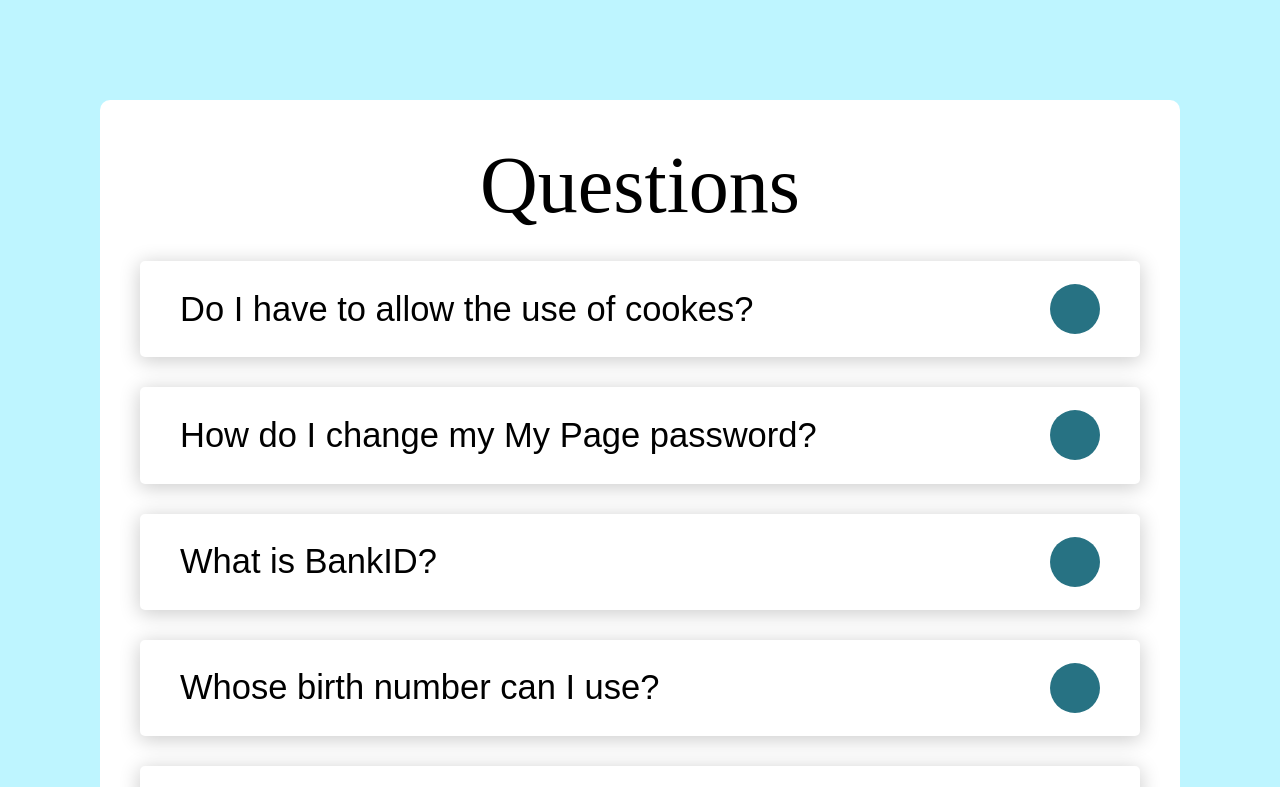
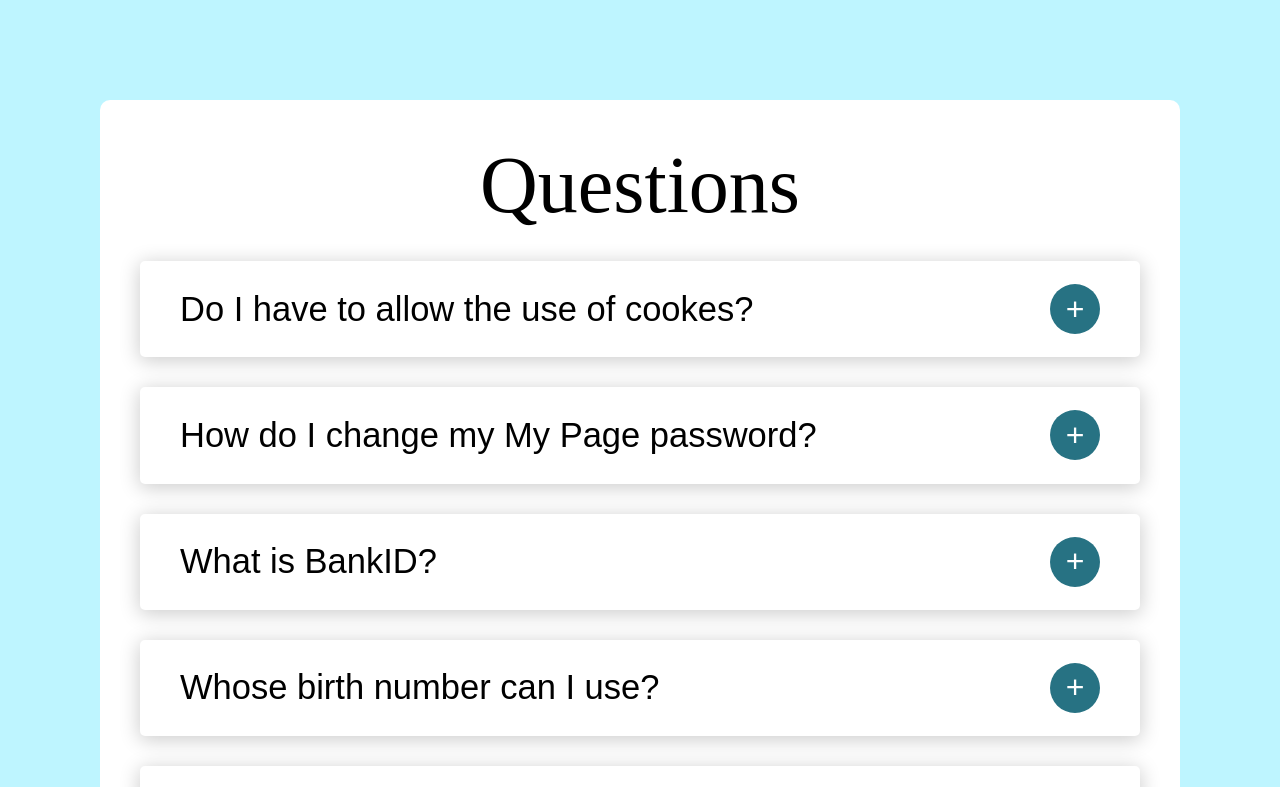
Before and after one commit to bernardkrehula/React-vite-projects-4-accordion, a React (Vite) app in the folder project-4-accordion/: page / in a window 1280 px wide. Shown: the top 787 px of the page. Built offline with nearby package versions, Linux system fonts and the light colour scheme.

Commit message:
Destructure question

```diff
--- a/project-4-accordion/src/App.jsx
+++ b/project-4-accordion/src/App.jsx
@@ -4,12 +4,16 @@ import './App.css'
 import SingleQuestion from './SingleQuestion';
 
 //Napravi funkciju updateQuestions
-
 //Ta funkcija treba da primi id
-//Us pomoc toga id naci pitanje
+//Uz pomoc toga id naci pitanje
 //I updejtovati isExpanded u suprotno od onoga sto je bio
 //Tu funkciju proslijedi do singleQuestion
 //I pozovi je onClick u singleQuestion
+
+export const updateQuestions = (id) => {
+    const foundQuestion = questionsData.find(question => question.id === id);
+    return foundQuestion.isExpanded = !foundQuestion.isExpanded;
+  }
 
 function App() {
   const [questions, setQuestions ] = useState({});
@@ -19,10 +23,9 @@ function App() {
       <div className='main'>
         <h1 className='title'>Questions</h1>
           {questionsData.map(question => {
-            const { id, title, info } = question;
-
+            const {id, title, info} = question;
             return (
-              <SingleQuestion id={id} title={title} info={info}/>
+              <SingleQuestion key={id} id={id} title={title} info={info} />
             )
           })}
       </div>
--- a/project-4-accordion/src/SingleQuestion.jsx
+++ b/project-4-accordion/src/SingleQuestion.jsx
@@ -1,23 +1,20 @@
 import { useState } from "react";
-import questionsData from './questionsData';
+import { updateQuestions } from "./App";
 
-const SingleQuestion = ({id, title, info }) => {
-  const  [getExpanded, setExpanded] = useState(false);
+const SingleQuestion = ({ id, title, info }) => {
+  const [getExpanded, setExpanded] = useState(false);
 
-  const updateQuestions = (id) => {
-    const foundQuestion = questionsData.find(question => question.id === id);
-
-    setExpanded(foundQuestion.isExpanded = !foundQuestion.isExpanded);
-  }
-  return(
-    <li className='question' key={id}>
+  return (
+    <li className="question">
       <div>
         <h2>{title}</h2>
-        <button onClick={() => updateQuestions(id)}>
+        <button onClick={() => setExpanded(updateQuestions(id))}>
+          {getExpanded ? '-' : '+'}
         </button>
       </div>
       <h3 style={{ display: getExpanded ? 'block' : 'none' }}>{info}</h3>
     </li>
-  )
-}
+  );
+};
+
 export default SingleQuestion;
```
